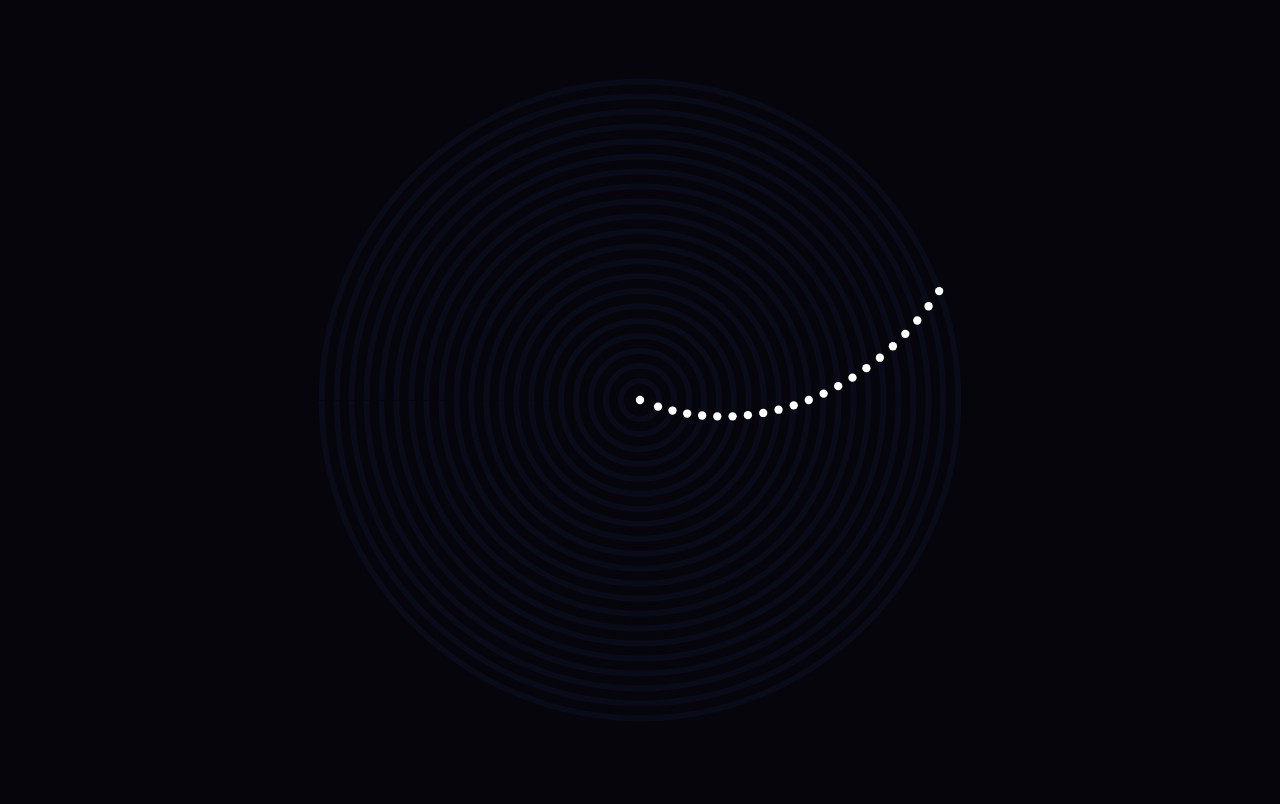
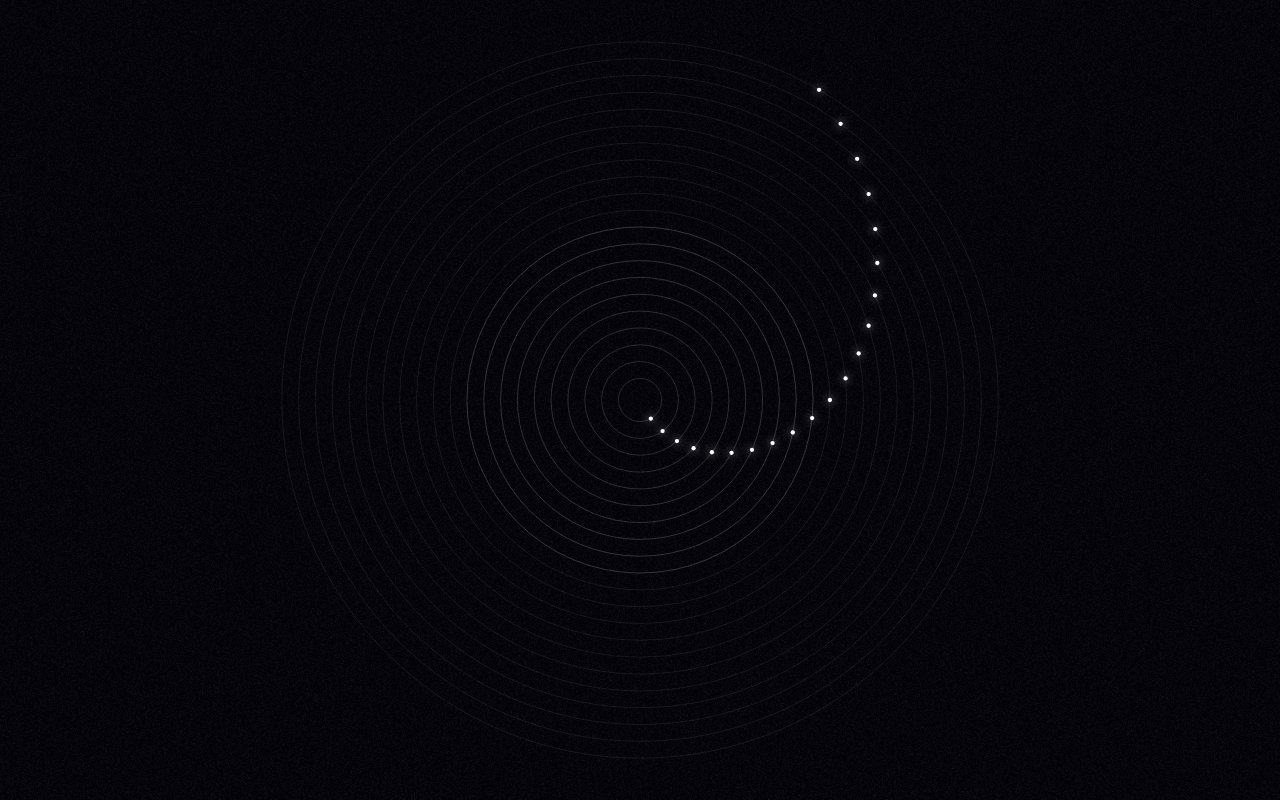
Before and after one commit to ivoderuever/starr, a plain HTML site: page index.html in a window 1280 px wide. Drawn offline with nearby package versions, Linux system fonts and the light colour scheme; files that its build step writes are made by us from their sources; a web font is replaced by a local one.

Commit message:
Add background noise, disable sound and add more style

```diff
--- a/assets/js/universe.js
+++ b/assets/js/universe.js
@@ -3,15 +3,33 @@ const paper = document.querySelector('#paper'),
 
 let soundEnabled = false;
 
+const settings = {
+  startTime: new Date().getTime(),
+  duration: 300, // in seconds
+  pulseEnabled: true
+}
+
 document.onvisibilitychange = () => soundEnabled = false;
 
-paper.onclick = () => soundEnabled = !soundEnabled;
-
-let startTime = new Date().getTime();;
+// paper.onclick = () => soundEnabled = !soundEnabled;
 
 const calculateNextImpactTime = (currentImpactTime, velocity) => {
   return currentImpactTime + (Math.PI / velocity) * 1000;
 };
+
+const calculateDynamicOpacity = (currentTime, lastImpactTime, baseOpacity, maxOpacity, duration) => {
+  const timeSinceImpact = currentTime - lastImpactTime,
+    percentage = Math.min(timeSinceImpact / duration, 1),
+    opacityDelta = maxOpacity - baseOpacity;
+
+  return maxOpacity - (opacityDelta * percentage);
+}
+
+const determineOpacity = (currentTime, lastImpactTime, baseOpacity, maxOpacity, duration) => {
+  if (!settings.pulseEnabled) return baseOpacity;
+
+  return calculateDynamicOpacity(currentTime, lastImpactTime, baseOpacity, maxOpacity, duration);
+}
 
 // Single color support
 const arcs = Array(21).fill("#0A0B18").map((color, index) => {
@@ -20,36 +38,41 @@ const arcs = Array(21).fill("#0A0B18").map((color, index) => {
   audio.volume = 0.01;
 
   const oneFullLoop = 2 * Math.PI,
+    lastImpactTime = 0,
     numberOfLoops = oneFullLoop * (100 - index),
-    velocity = numberOfLoops / 900;
+    velocity = numberOfLoops / settings.duration;
 
   return {
     color,
     audio,
-    nextImpactTime: calculateNextImpactTime(startTime, velocity),
+    lastImpactTime,
+    nextImpactTime: calculateNextImpactTime(settings.startTime, velocity),
     velocity
   }
 });
 
 const draw = () => {
   const currentTime = new Date().getTime(),
-    elapsedTime = (currentTime - startTime) / 1000;
+    elapsedTime = (currentTime - settings.startTime) / 1000;
 
   paper.width = paper.clientWidth;
   paper.height = paper.clientHeight;
 
+  const length = Math.min(paper.width, paper.height) * 0.9,
+    offset = (paper.width - length) / 2;
+
   const start = {
-    x: paper.width * 0.25,
-    y: paper.height * 0.5
+    x: offset,
+    y: paper.height / 2
   }
 
   const end = {
-    x: paper.width * 0.75,
-    y: paper.height * 0.5
+    x: paper.width - offset,
+    y: paper.height / 2
   }
 
   pencil.strokeStyle = "white";
-  pencil.lineWidth = 6;
+  pencil.lineWidth = 1;
 
   // draw line
   // pencil.beginPath();
@@ -62,24 +85,26 @@ const draw = () => {
     y: paper.height * 0.5
   };
 
-  const length = end.x - start.x,
-    initalArcRadius = length * 0.03;
+  const initalArcRadius = length * 0.03;
 
   const spacing = (length / 1.92 - initalArcRadius) / arcs.length;
 
   // center dot
-  pencil.fillStyle = "white";
-  pencil.beginPath();
-  pencil.arc(center.x, center.y, length * 0.0065, Math.PI, (4 * Math.PI));
-  pencil.fill();
+  // pencil.fillStyle = "white";
+  // pencil.beginPath();
+  // pencil.arc(center.x, center.y, length * 0.0025, Math.PI, (4 * Math.PI));
+  // pencil.fill();
 
 
   arcs.forEach((arc, index) => {
     const arcRadius = initalArcRadius + (index * spacing);
 
     // draw arc
+    pencil.shadowColor = 'transparent'; // remove shadow for arc
     pencil.beginPath();
-    pencil.strokeStyle = arc.color;
+    pencil.globalAlpha = determineOpacity(currentTime, arc.lastImpactTime, 0.08, 0.20, 1000);
+    console.log
+    pencil.strokeStyle = "arc.color";
     pencil.arc(center.x, center.y, arcRadius, Math.PI, 4 * Math.PI);
     pencil.stroke();
 
@@ -91,16 +116,24 @@ const draw = () => {
     const x = center.x + arcRadius * Math.cos(modDistance),
       y = center.y + arcRadius * Math.sin(modDistance);
 
-    // draw dot
+    // draw dot with dropshadow glow
+    pencil.globalAlpha = 1;
+    pencil.shadowColor = 'white';
+    pencil.shadowBlur = 10;
+    pencil.shadowOffsetX = 0;
+    pencil.shadowOffsetY = 0;
     pencil.fillStyle = "white";
     pencil.beginPath();
-    pencil.arc(x, y, length * 0.0065, 0, 2 * Math.PI);
+    pencil.arc(x, y, length * 0.0030, 0, 2 * Math.PI);
     pencil.fill();
+    pencil.shadowColor = 'transparent'; // remove shadow for next dot
+
 
     if (currentTime >= arc.nextImpactTime) {
       if (soundEnabled) {
         arc.audio.play();
       }
+      arc.lastImpactTime = arc.nextImpactTime;
       arc.nextImpactTime = calculateNextImpactTime(arc.nextImpactTime, arc.velocity);
     }
   });
--- a/assets/scss/layout/_base.scss
+++ b/assets/scss/layout/_base.scss
@@ -17,6 +17,11 @@ body {
   width: 100%;
   height: 100%;
   background-color: #05050b;
+  background: url(/assets/img/bg.png);
+  background-size: cover;
+  background-repeat: no-repeat;
+  background-position: center;
+  animation: space 59s ease infinite;
   font-size: 16px;
   overflow: hidden;
 }
```
Also changed, not shown: assets/img/bg.png (added).
